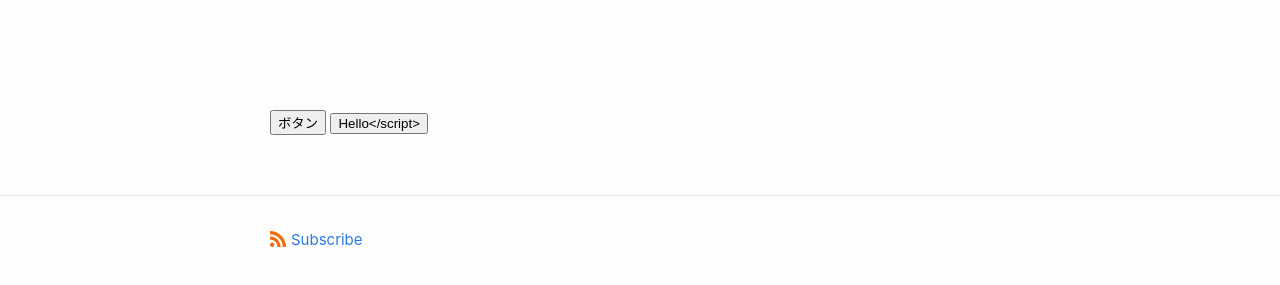
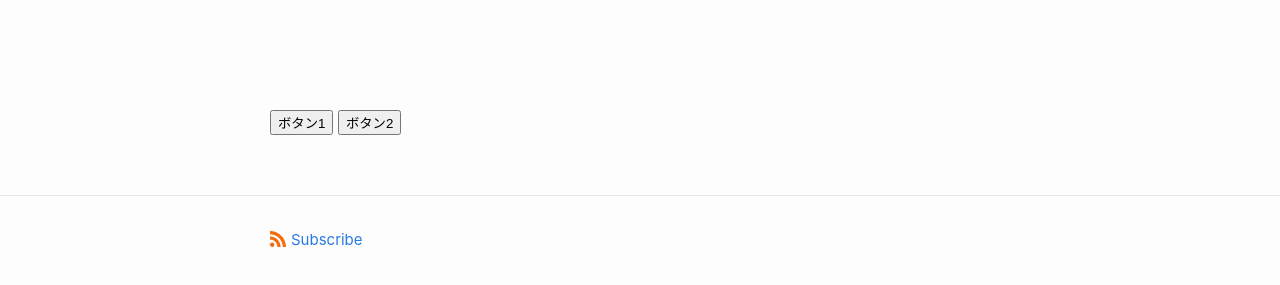
Before and after one commit to sammaya164/minima-test, a Jekyll site: the page built from _posts/2021-11-17-jstest.md, in a window 1280 px wide. Shown: the part 602-887 px from the top of the page. Built offline with Jekyll 4.4.1, drawn with Linux system fonts in a browser that asks for light colours; a script that is not in the unit is left out.

Commit message:
Update 2021-11-17-jstest.md

```diff
--- a/_posts/2021-11-17-jstest.md
+++ b/_posts/2021-11-17-jstest.md
@@ -5,5 +5,5 @@ title: "JavaScriptのテスト"
 
 <canvas id="main_canvas" width="500" height="500"></canvas>
 
-<button type="button" onclick="rect">ボタン</button>
-<button type="button" onclick="alert('hell');">Hello</script>
+<button type="button" onclick="rect">ボタン1</button>
+<button type="button" onclick="alert('Hello');">ボタン2</button>
```
